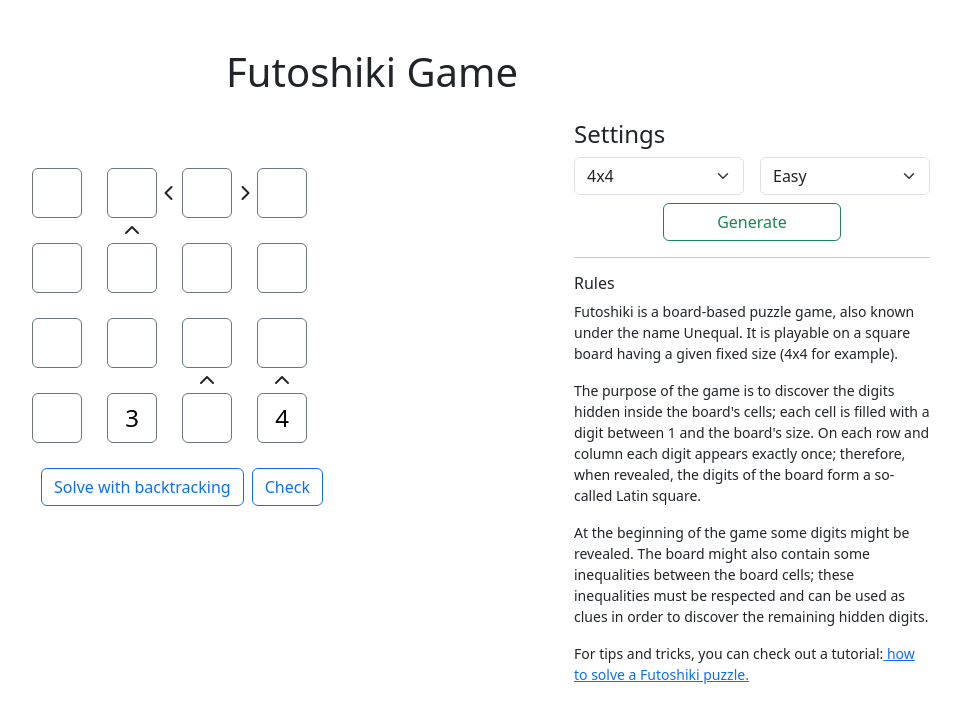
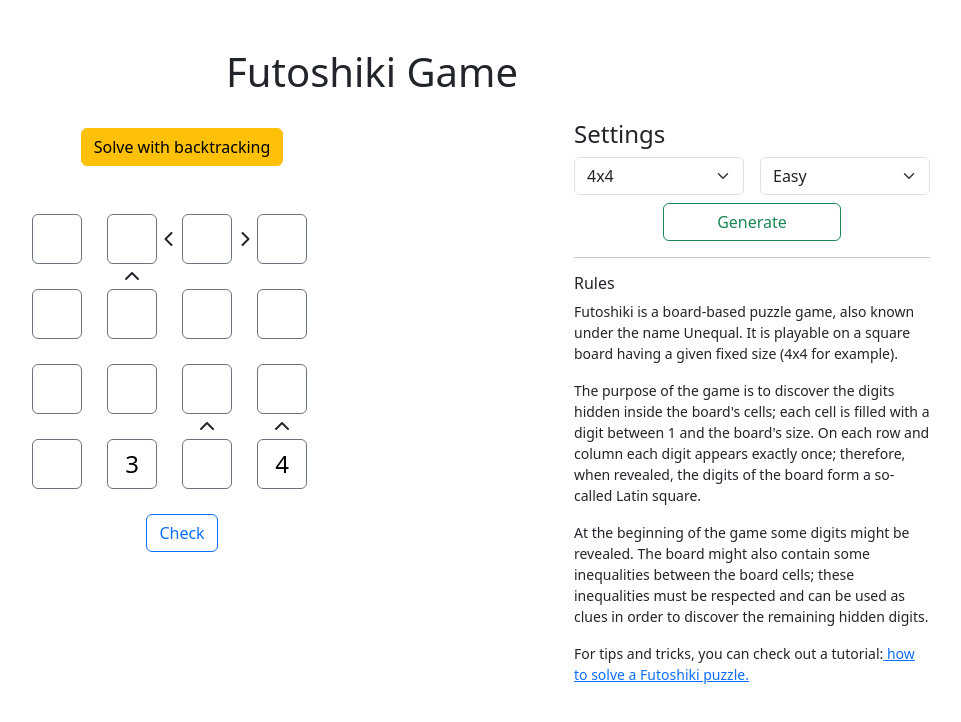
Before and after one commit to danielyandev/futoshiki, a React (Vite) app: page / in a window 1280 px wide. Shown: the top 722 px of the page, without its empty margins (268-1229 px from the left). Built offline with nearby package versions, Linux system fonts and the light colour scheme.

Commit message:
Solution buttons

```diff
--- a/src/components/GameBoard.jsx
+++ b/src/components/GameBoard.jsx
@@ -54,6 +54,17 @@ export default function GameBoard({ settings }) {
 
   return (
     <div>
+      <div className="row justify-content-center">
+        <div className="col-4 text-center mt-2">
+          <button
+            className="btn btn-warning"
+            onClick={handleSolveWithBacktracking}
+          >
+            Solve with backtracking
+          </button>
+        </div>
+      </div>
+
       <div className="d-flex justify-content-center align-items-start">
         <div className="mt-5">
           {board.map((row, rowIndex) => (
@@ -74,12 +85,6 @@ export default function GameBoard({ settings }) {
       </div>
 
       <div className="d-flex justify-content-center gap-2">
-        <button
-          className="btn btn-outline-primary"
-          onClick={handleSolveWithBacktracking}
-        >
-          Solve with backtracking
-        </button>
         <SolutionValidator board={board} />
       </div>
     </div>
```
